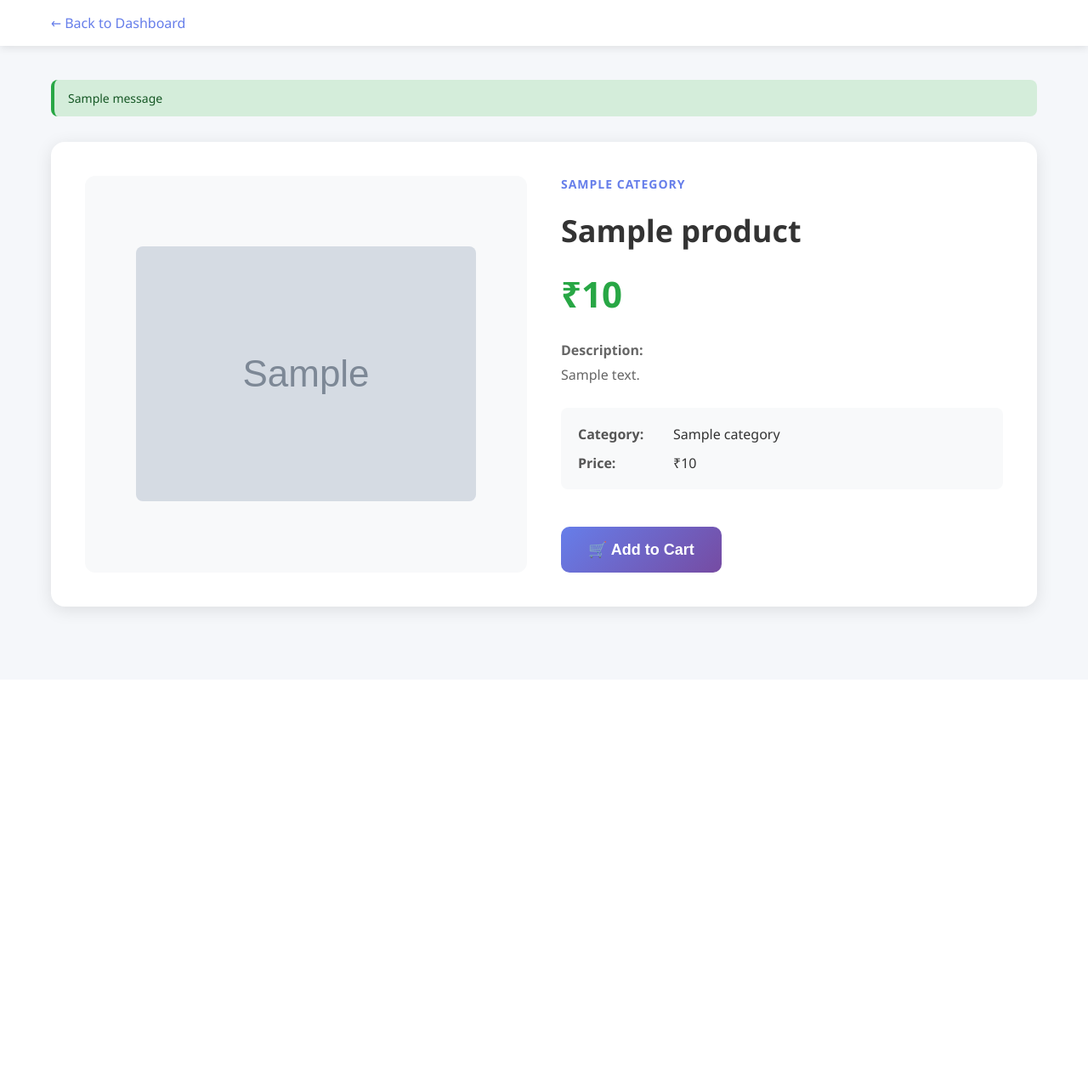
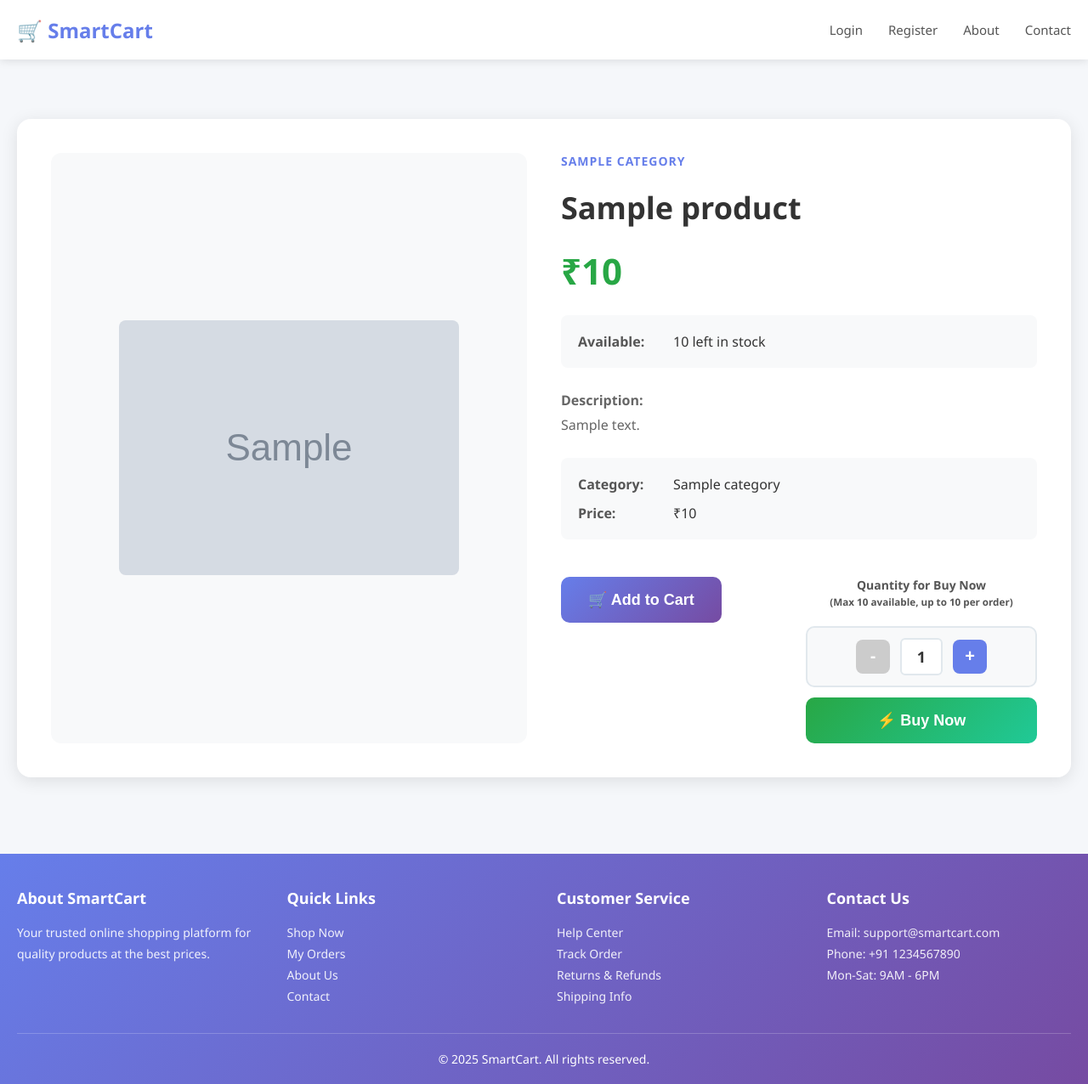
Before and after one commit to jay-2604/SmartCart, a Flask app: template templates/user/product_details.html in a window 1280 px wide. Shown: the whole page at 85% size. Before the commit the page ends 730 px from the top, so only its background shows below. Run offline with Flask 3, Linux system fonts and the light colour scheme; the template is opened without the code that fills it: most values are stand-ins (such as "Sample title", 1, 10 or a date in 2020); grey boxes marked "Sample" are stand-in pictures; one stand-in notice (Sample message) is shown.

Commit message:
Refactor product details page with new layout and features
Refactor product details page to use base template and enhance layout with additional CSS styles. Implement quantity controls for buy now functionality.

```diff
--- a/templates/user/product_details.html
+++ b/templates/user/product_details.html
@@ -1,66 +1,9 @@
-<!DOCTYPE html>
-<html>
-<head>
-    <title>Product Details</title>
-    <meta name="viewport" content="width=device-width, initial-scale=1.0">
+{% extends "user/base.html" %}
+
+{% block title %}{{ product.name }} - SmartCart{% endblock %}
+
+{% block extra_css %}
 <style>
-        * {
-            margin: 0;
-            padding: 0;
-            box-sizing: border-box;
-        }
-
-        body {
-            font-family: 'Segoe UI', Tahoma, Geneva, Verdana, sans-serif;
-            background: #f5f7fa;
-            color: #333;
-        }
-
-        .navbar {
-            background: white;
-            box-shadow: 0 2px 10px rgba(0, 0, 0, 0.1);
-            padding: 16px 0;
-            position: sticky;
-            top: 0;
-            z-index: 100;
-        }
-
-        .nav-container {
-            max-width: 1200px;
-            margin: 0 auto;
-            padding: 0 20px;
-        }
-
-        .back-btn {
-            color: #667eea;
-            text-decoration: none;
-            font-weight: 500;
-            display: inline-flex;
-            align-items: center;
-            gap: 8px;
-            transition: color 0.3s ease;
-        }
-
-        .back-btn:hover {
-            color: #764ba2;
-        }
-
-        .container {
-            max-width: 1200px;
-            margin: 0 auto;
-            padding: 40px 20px;
-        }
-
-        .flash-messages {
-            background: #d4edda;
-            color: #155724;
-            padding: 12px 16px;
-            border-radius: 8px;
-            border-left: 4px solid #28a745;
-            margin-bottom: 30px;
-            font-size: 14px;
-        }
-
     .product-detail-container {
         background: white;
         border-radius: 16px;
@@ -176,6 +119,94 @@
         transform: translateY(0);
     }
 
+    .buy-now-section {
+        flex: 1;
+        display: flex;
+        flex-direction: column;
+        gap: 12px;
+    }
+
+    .quantity-controls {
+        display: flex;
+        align-items: center;
+        justify-content: center;
+        gap: 12px;
+        background: #f8f9fa;
+        padding: 12px;
+        border-radius: 10px;
+        border: 2px solid #e1e8ed;
+    }
+
+    .quantity-btn {
+        display: flex;
+        align-items: center;
+        justify-content: center;
+        width: 40px;
+        height: 40px;
+        background: #667eea;
+        color: white;
+        border: none;
+        border-radius: 8px;
+        font-size: 20px;
+        font-weight: bold;
+        cursor: pointer;
+        transition: all 0.3s ease;
+    }
+
+    .quantity-btn:hover {
+        background: #764ba2;
+        transform: scale(1.1);
+    }
+
+    .quantity-btn:disabled {
+        background: #ccc;
+        cursor: not-allowed;
+        transform: none;
+    }
+
+    .quantity-display {
+        font-size: 18px;
+        font-weight: 700;
+        color: #333;
+        min-width: 50px;
+        text-align: center;
+        padding: 8px;
+        background: white;
+        border-radius: 6px;
+        border: 2px solid #e1e8ed;
+    }
+
+    .buy-now-btn {
+        width: 100%;
+        background: linear-gradient(135deg, #28a745 0%, #20c997 100%);
+        color: white;
+        padding: 16px 24px;
+        border: none;
+        border-radius: 10px;
+        font-size: 18px;
+        font-weight: 600;
+        cursor: pointer;
+        transition: all 0.3s ease;
+        text-align: center;
+    }
+
+    .buy-now-btn:hover {
+        transform: translateY(-2px);
+        box-shadow: 0 8px 20px rgba(40, 167, 69, 0.4);
+    }
+
+    .buy-now-btn:active {
+        transform: translateY(0);
+    }
+
+    .quantity-label {
+        text-align: center;
+        font-size: 14px;
+        font-weight: 600;
+        color: #555;
+        margin-bottom: 8px;
+    }
+
     @media (max-width: 968px) {
         .product-detail-container {
             grid-template-columns: 1fr;
@@ -194,45 +225,43 @@
         .product-image-section {
             padding: 20px;
         }
+
+        .action-buttons {
+            flex-direction: column;
+        }
     }
 
     @media (max-width: 576px) {
-            .container {
-                padding: 20px 10px;
-            }
-
         .product-detail-container {
             padding: 20px;
         }
 
         .action-buttons {
-                flex-direction: column;
+            gap: 12px;
+        }
+
+        .add-to-cart-btn,
+        .buy-now-btn {
+            padding: 14px 20px;
+            font-size: 16px;
+        }
+
+        .quantity-btn {
+            width: 35px;
+            height: 35px;
+            font-size: 18px;
+        }
+
+        .quantity-display {
+            font-size: 16px;
+            min-width: 40px;
         }
     }
 </style>
-</head>
-<body>
+{% endblock %}
 
-<!-- Navigation Bar -->
-<div class="navbar">
-    <div class="nav-container">
-        <a href="/user-dashboard" class="back-btn">
-            ← Back to Dashboard
-        </a>
-    </div>
-</div>
-
-<!-- Main Container -->
+{% block content %}
 <div class="container">
-
-    <!-- Flash Messages -->
-    {% with messages = get_flashed_messages(with_categories=true) %}
-      {% if messages %}
-        {% for category, message in messages %}
-          <div class="flash-messages">{{ message }}</div>
-        {% endfor %}
-      {% endif %}
-    {% endwith %}
 
     <!-- Product Detail Container -->
     <div class="product-detail-container">
@@ -252,6 +281,20 @@
 
             <div class="product-price">₹{{ product.price }}</div>
 
+            <!-- Available stock meta (A) -->
+            <div class="product-meta">
+                <div class="product-meta-item">
+                    <span class="product-meta-label">Available:</span>
+                    <span class="product-meta-value">
+                        {% if product.quantity > 0 %}
+                            {{ product.quantity }} left in stock
+                        {% else %}
+                            <span style="color: #dc3545; font-weight: 600;">Out of stock</span>
+                        {% endif %}
+                    </span>
+                </div>
+            </div>
+
             <div class="product-description">
                 <strong>Description:</strong><br>
                 {{ product.description }}
@@ -268,7 +311,10 @@
                 </div>
             </div>
 
+            <!-- Action Buttons (B) -->
+            {% if product.quantity > 0 %}
             <div class="action-buttons">
+                <!-- Add to Cart Button -->
                 <form action="/user/add-to-cart/{{ product.product_id }}"
                       method="GET"
                       style="flex: 1;">
@@ -276,7 +322,36 @@
                         🛒 Add to Cart
                     </button>
                 </form>
+
+                <!-- Buy Now Section with Quantity Controls -->
+                <div class="buy-now-section">
+                    <div class="quantity-label">
+                        Quantity for Buy Now
+                        <br>
+                        <small>(Max {{ product.quantity }} available, up to 10 per order)</small>
                     </div>
+                    <div class="quantity-controls">
+                        <button type="button" class="quantity-btn" id="decreaseBtn">-</button>
+                        <span class="quantity-display" id="quantityDisplay">1</span>
+                        <button type="button" class="quantity-btn" id="increaseBtn">+</button>
+                    </div>
+                    <form action="/user/buy-now-quantity/{{ product.product_id }}"
+                          method="POST"
+                          id="buyNowForm">
+                        <input type="hidden" name="quantity" id="quantityInput" value="1">
+                        <button type="submit" class="buy-now-btn">
+                            ⚡ Buy Now
+                        </button>
+                    </form>
+                </div>
+            </div>
+            {% else %}
+            <div class="mt-4">
+                <div class="alert alert-danger">
+                    This product is currently out of stock.
+                </div>
+            </div>
+            {% endif %}
 
         </div>
 
@@ -284,5 +359,101 @@
 
 </div>
 
-</body>
-</html>
+<script>
+    document.addEventListener('DOMContentLoaded', function() {
+        const decreaseBtn = document.getElementById('decreaseBtn');
+        const increaseBtn = document.getElementById('increaseBtn');
+        const quantityDisplay = document.getElementById('quantityDisplay');
+        const quantityInput = document.getElementById('quantityInput');
+
+        let quantity = 1;
+        const minQuantity = 1;
+        const maxQuantity = Math.min(
+            10,
+            {{ product.quantity if product.quantity is not none else 0 }}
+        );
+
+        // If elements are not present (e.g., out of stock), stop here
+        if (!decreaseBtn || !increaseBtn || !quantityDisplay || !quantityInput || maxQuantity <= 0) {
+            return;
+        }
+
+        // Ensure initial quantity does not exceed maxQuantity
+        if (quantity > maxQuantity) {
+            quantity = maxQuantity;
+        }
+
+        // Update quantity display and input
+        function updateQuantity() {
+            quantityDisplay.textContent = quantity;
+            quantityInput.value = quantity;
+
+            // Disable buttons at limits
+            decreaseBtn.disabled = quantity <= minQuantity;
+            increaseBtn.disabled = quantity >= maxQuantity;
+
+            // Visual feedback for disabled state
+            if (decreaseBtn.disabled) {
+                decreaseBtn.style.background = '#ccc';
+            } else {
+                decreaseBtn.style.background = '#667eea';
+            }
+
+            if (increaseBtn.disabled) {
+                increaseBtn.style.background = '#ccc';
+            } else {
+                increaseBtn.style.background = '#667eea';
+            }
+        }
+
+        // Decrease quantity
+        decreaseBtn.addEventListener('click', function() {
+            if (quantity > minQuantity) {
+                quantity--;
+                updateQuantity();
+            }
+        });
+
+        // Increase quantity
+        increaseBtn.addEventListener('click', function() {
+            if (quantity < maxQuantity) {
+                quantity++;
+                updateQuantity();
+            }
+        });
+
+        // Keyboard support
+        document.addEventListener('keydown', function(e) {
+            if (e.key === 'ArrowDown' || e.key === '-') {
+                e.preventDefault();
+                if (quantity > minQuantity) {
+                    quantity--;
+                    updateQuantity();
+                }
+            } else if (e.key === 'ArrowUp' || e.key === '+') {
+                e.preventDefault();
+                if (quantity < maxQuantity) {
+                    quantity++;
+                    updateQuantity();
+                }
+            }
+        });
+
+        // Add click animations
+        const buttons = document.querySelectorAll('.add-to-cart-btn, .buy-now-btn, .quantity-btn');
+        buttons.forEach(button => {
+            button.addEventListener('click', function(e) {
+                if (!this.disabled) {
+                    this.style.transform = 'scale(0.95)';
+                    setTimeout(() => {
+                        this.style.transform = '';
+                    }, 150);
+                }
+            });
+        });
+
+        // Initialize
+        updateQuantity();
+    });
+</script>
+{% endblock %}
```
Lines whose indentation alone changed are shown as unchanged.
